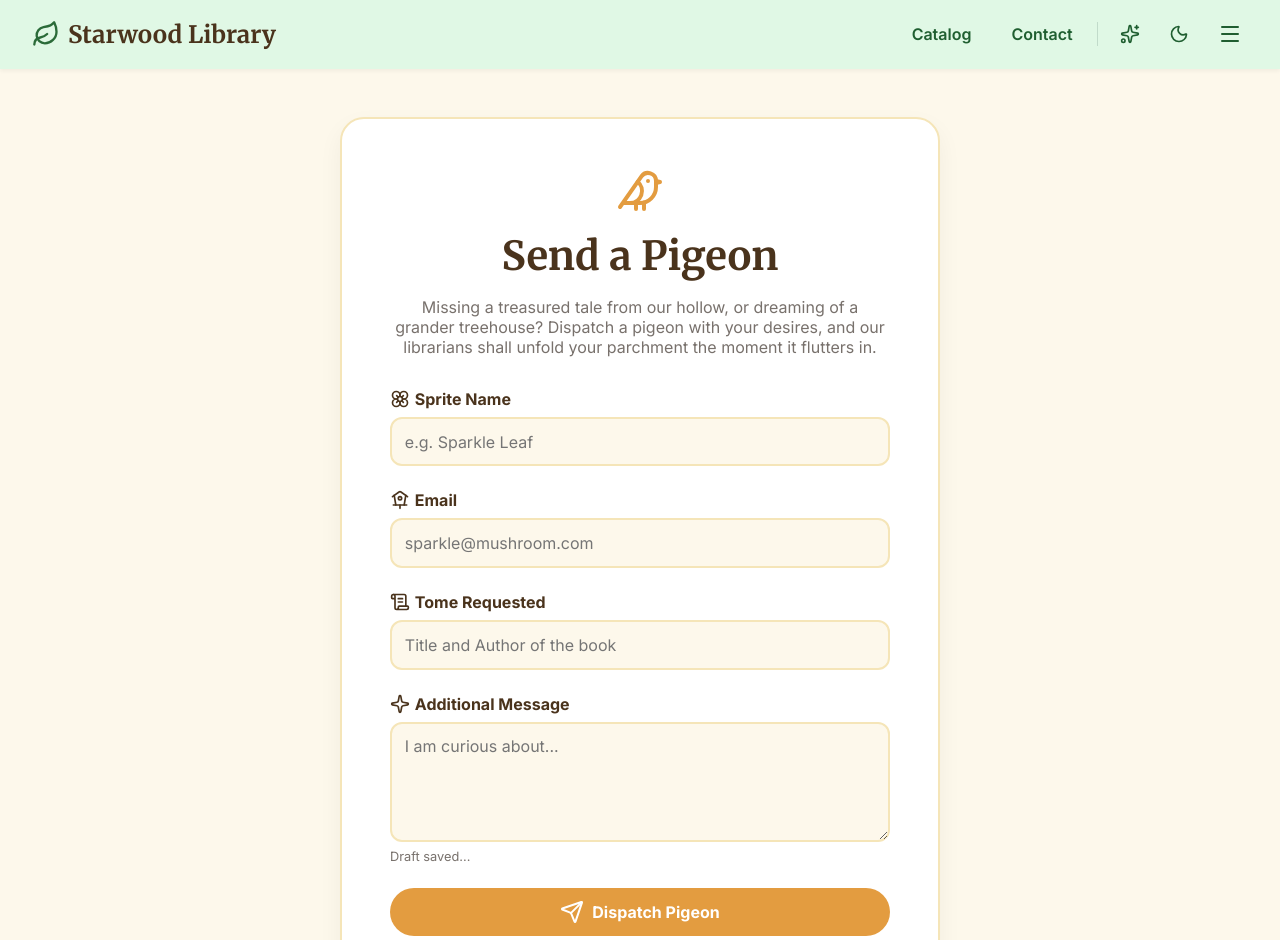
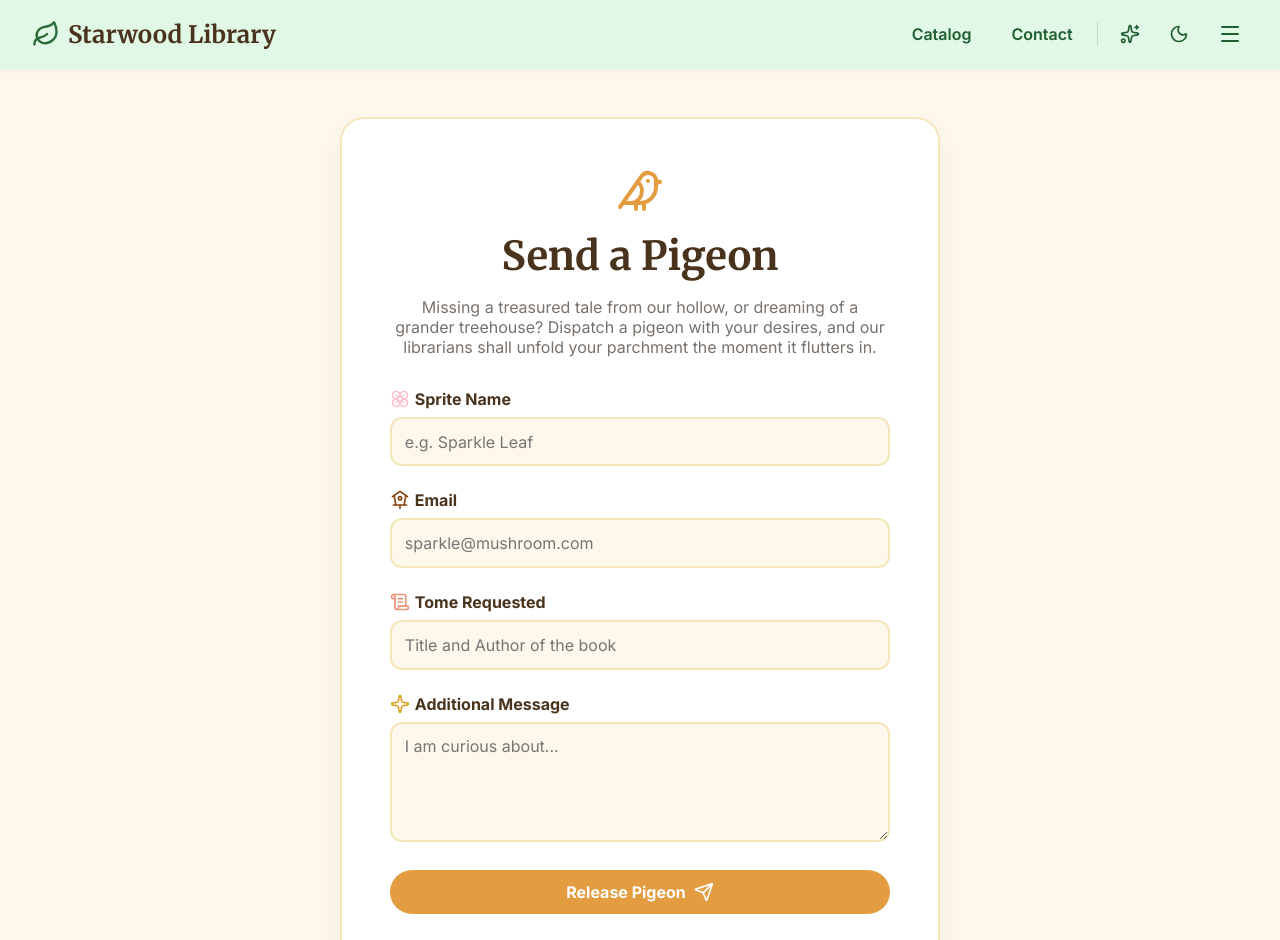
Before and after one commit to GabrielaSzuiogan/W8-FinalProject, a React (Vite) app: page /contact in a window 1280 px wide. Shown: the top 940 px of the page. Built offline with nearby package versions, Linux system fonts and the light colour scheme.

Commit message:
func: can add form data

```diff
--- a/src/pages/ContactPage.jsx
+++ b/src/pages/ContactPage.jsx
@@ -1,13 +1,52 @@
 import {
   Bird,
   Birdhouse,
+  Feather,
   Flower,
   ScrollText,
   Send,
   Sparkle,
 } from "lucide-react";
 import "./ContactPage.css";
+import { updateContactDraft } from "../store/uiSlice";
+import { useState } from "react";
+import { useDispatch, useSelector } from "react-redux";
+
 export default function ContactPage() {
+  const dispatch = useDispatch();
+  const savedDraft = useSelector((state) => state.ui.contactDraft);
+
+  const [status, setStatus] = useState("idle");
+  const [formData, setFormData] = useState({
+    name: "",
+    email: "",
+    tome: savedDraft || "",
+    message: savedDraft || "",
+  });
+
+  const handleChange = (e) => {
+    const { name, value } = e.target;
+    setFormData((prev) => ({ ...prev, [name]: value }));
+
+    if (name === "message") {
+      dispatch(updateContactDraft(value));
+    }
+
+    if (name === "tome") {
+      dispatch(updateContactDraft(value));
+    }
+  };
+
+  const handleSubmit = (e) => {
+    e.preventDefault();
+    setStatus("sending");
+
+    setTimeout(() => {
+      setStatus("success");
+      setFormData({ name: "", email: "", tome: "", message: "" });
+      dispatch(updateContactDraft(""));
+    }, 1500);
+  };
   return (
     <div className="contact-wrp">
       <div className="card contact-card">
@@ -22,10 +61,24 @@ export default function ContactPage() {
             shall unfold your parchment the moment it flutters in.
           </p>
         </div>
-        <form>
+
+        {status === "success" ? (
+          <div className="success-message">
+            <h3>Pigeon Released! </h3>
+            <p>A Librarian will review your request shortly.</p>
+            <button
+              className="btn-primary"
+              onClick={() => setStatus("idle")}
+              style={{ marginTop: "1rem" }}
+            >
+              Send Another
+            </button>
+          </div>
+        ) : (
+          <form onSubmit={handleSubmit}>
             <div className="form-group">
               <label className="form-label">
-              <Flower size={20} />
+                <Flower size={20} color="pink" />
                 Sprite Name
               </label>
               <input
@@ -33,12 +86,15 @@ export default function ContactPage() {
                 name="name"
                 className="form-input"
                 placeholder="e.g. Sparkle Leaf"
+                value={formData.name}
+                onChange={handleChange}
+                required
               />
             </div>
 
             <div className="form-group">
               <label className="form-label">
-              <Birdhouse size={20} />
+                <Birdhouse size={20} color="SaddleBrown" />
                 Email
               </label>
               <input
@@ -46,12 +102,15 @@ export default function ContactPage() {
                 name="email"
                 className="form-input"
                 placeholder="sparkle@mushroom.com"
+                value={formData.email}
+                onChange={handleChange}
+                required
               />
             </div>
 
             <div className="form-group">
               <label className="form-label">
-              <ScrollText size={20} />
+                <ScrollText size={20} color="DarkSalmon" />
                 Tome Requested
               </label>
               <input
@@ -59,31 +118,47 @@ export default function ContactPage() {
                 name="tome"
                 className="form-input"
                 placeholder="Title and Author of the book"
+                value={formData.tome}
+                onChange={handleChange}
+                required
               />
             </div>
 
             <div className="form-group">
               <label className="form-label">
-              <Sparkle size={20} />
+                <Sparkle size={20} color="Goldenrod" />
                 Additional Message
               </label>
               <textarea
                 name="message"
                 className="form-input"
                 placeholder="I am curious about..."
+                value={formData.message}
+                onChange={handleChange}
               />
-            <small className="draft-notice">Draft saved...</small>
+              <small className="draft-notice">
+                {savedDraft ? "Draft saved..." : ""}
+              </small>
             </div>
 
             <button
               type="submit"
               className="btn-primary"
               style={{ width: "100%", justifyContent: "center" }}
+              disabled={status === "sending"}
             >
-            {" "}
-            <Send /> Dispatch Pigeon
+              {status === "sending" ? (
+                <>
+                  Sending... <Feather className="spin" size={20} />
+                </>
+              ) : (
+                <>
+                  Release Pigeon <Send size={20} />
+                </>
+              )}
             </button>
           </form>
+        )}
       </div>
     </div>
   );
```
Lines whose indentation alone changed are shown as unchanged.
